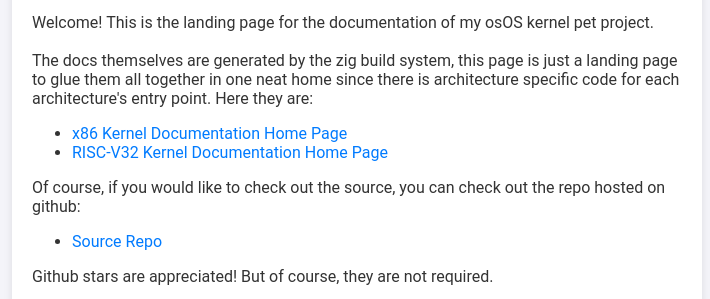
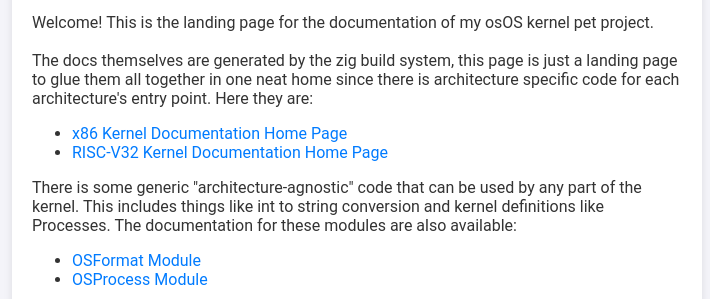
Before and after one commit to spineda2019/osOS, a plain HTML site: page docs/index.html in a window 1280 px wide. Shown: the part 144-443 px from the top of the page, without its empty margins (283-993 px from the left). Drawn offline with Linux system fonts and the light colour scheme.

Commit message:
include doc building for modules

```diff
--- a/docs/index.html
+++ b/docs/index.html
@@ -24,7 +24,16 @@
         <ul>
             <li><a href="x86/index.html">x86 Kernel Documentation Home Page</a></li>
             <li><a href="RISC-V32/index.html">RISC-V32 Kernel Documentation Home Page</a></li>
-            <!-- Add more links as needed -->
+        </ul>
+        <p>
+            There is some generic "architecture-agnostic" code that can be used
+            by any part of the kernel. This includes things like int to string
+            conversion and kernel definitions like Processes. The documentation
+            for these modules are also available:
+        </p>
+        <ul>
+            <li><a href="modules/format/index.html">OSFormat Module</a></li>
+            <li><a href="modules/process/index.html">OSProcess Module</a></li>
         </ul>
         <p>
             Of course, if you would like to check out the source, you can check out
```
Also changed, not shown: 1 other file.
